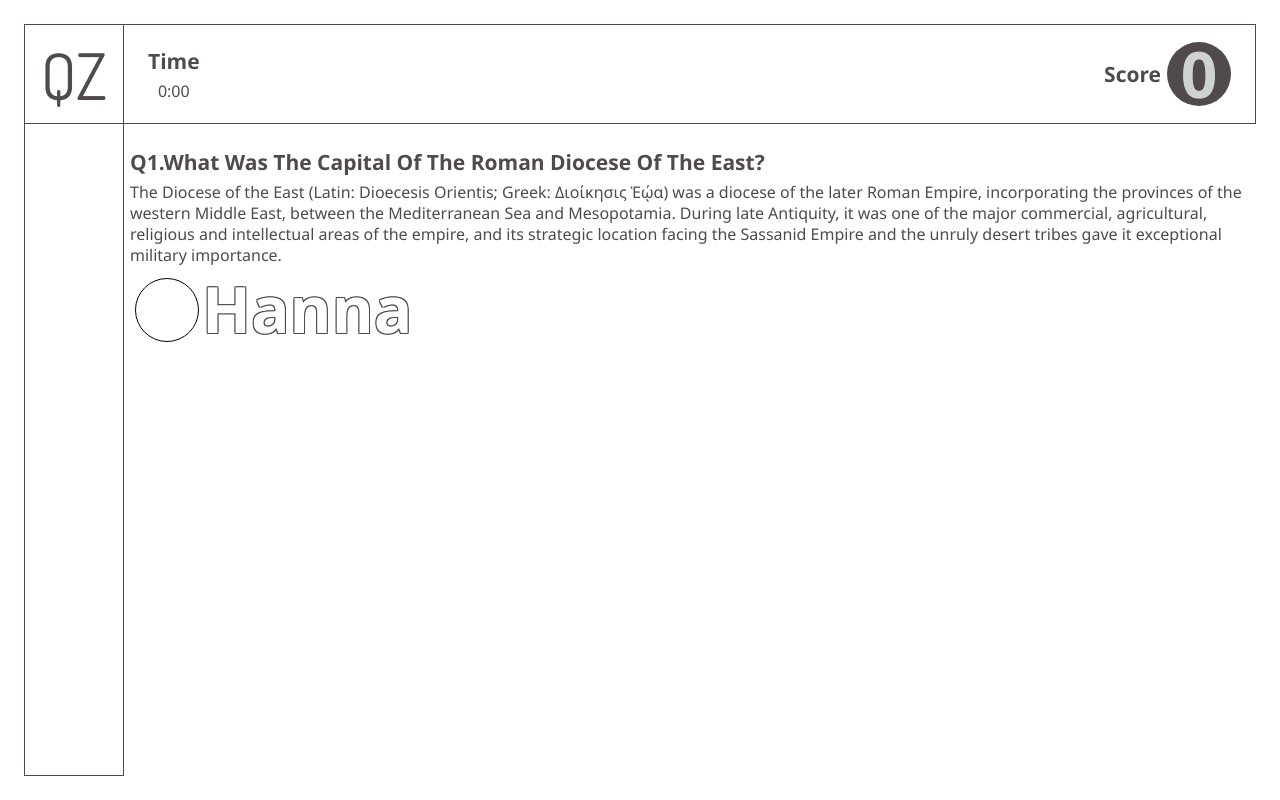
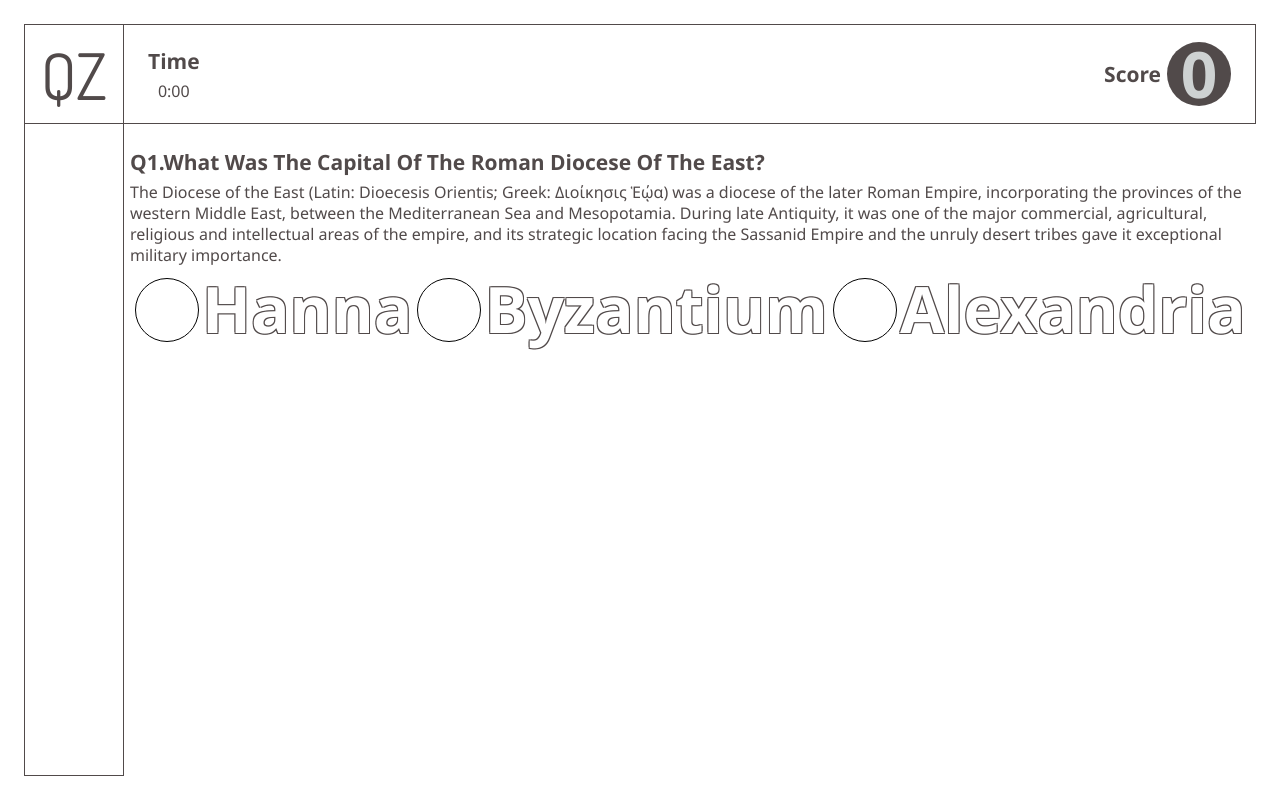
Before and after one commit to sriveer-me/quiz-app-game, a Vue app: page / in a window 1280 px wide. Built offline with nearby package versions, Linux system fonts and the light colour scheme; some icons are missing.

Commit message:
the checkbox works as intended.

```diff
--- a/src/App.vue
+++ b/src/App.vue
@@ -10,6 +10,8 @@
             </div>
             <div class="answer-options">
                 <Checkbox name="answers" value="answer-1" labelName="Hanna"/>
+                <Checkbox name="answers" value="answer-2" labelName="Byzantium"/>
+                <Checkbox name="answers" value="answer-3" labelName="Alexandria"/>
             </div>
         </div>
     </div>
--- a/src/components/Checkbox.vue
+++ b/src/components/Checkbox.vue
@@ -1,6 +1,6 @@
 <template>
-    <label class="check-box">
-        <input type="radio" :name="name" :value="value">
+    <label class="check-box" @mouseover="hover = true" @mouseleave="hover = false" :data-name="name">
+        <input type="radio" :name="name" :value="value" @click="onClicked">
         <span class="hero-font">{{labelName}}</span>
     </label>
 </template>
@@ -31,12 +31,34 @@
         background-color: #fff;
 
         cursor: pointer;
+        display: grid;
+        place-items: center;
+        overflow-y: hidden;
     }
     input[type="radio"]:hover{
         background-color: $dark;
     }
 
+    input[type="radio"]::before{
+        transition: 0.25s transform ease-in-out;
 
+        content: '';
+
+        width: 32px;
+        height: 32px;
+        background-color: $light;
+        border-radius: 50%;
+
+        transform: scale(0);
+    }
+
+    input[type="radio"]:checked{
+        background-color: $dark;
+    }
+
+    input[type="radio"]:checked::before{
+        transform: scale(1);
+    }
 
 </style>
 
@@ -56,6 +78,44 @@ export default {
             default: "no-value",
             type: String
         }
+    },
+    data(){
+        return{
+            hover: false,
+            checked: false
+        }
+    },
+    watch:{
+        hover(newValue){
+            if(newValue === false){
+                //if the element is checked.. dont remove filled-in else remove filled-in
+                let radioElement = this.$el.querySelector('input[type="radio"]');
+                if(radioElement.checked === false){
+                    let heroFont = this.$el.querySelector('.hero-font');
+                    heroFont.classList.remove('filled-in');
+                }
+            }
+            else {
+                //whatever the case filled in must be applied
+                let heroFont = this.$el.querySelector('.hero-font');
+                heroFont.classList.add('filled-in');
+            }
+        }
+    },
+    methods:{
+        onClicked(){
+            //remove filled-in from all checkboxes of the same name
+            let checkboxes = document.querySelectorAll('.check-box');
+            checkboxes.forEach(function(element){
+                if(element.dataset.name === this.name){
+                    let heroFont = element.querySelector('.hero-font');
+                    heroFont.classList.remove('filled-in');
+                }
+            }.bind(this))
+
+            let heroFont = this.$el.querySelector('.hero-font');
+            heroFont.classList.add('filled-in');
+        }
     }
 }
 </script>
```
